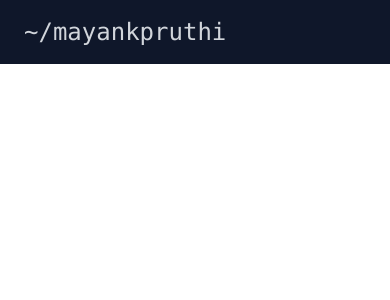
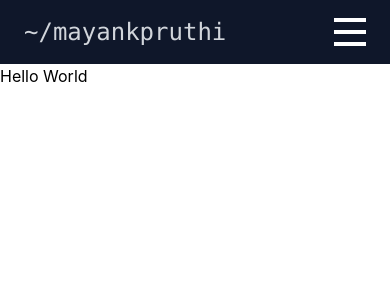
Before and after one commit to mayankpruthii/mayankpruthii.github.io, a React (Create React App) app: page / in a window 390 px wide. Shown: the top 300 px of the page. Built offline with nearby package versions, Linux system fonts and the light colour scheme.

Commit message:
Added navigation bar logic for narrow width screen

```diff
--- a/src/App.js
+++ b/src/App.js
@@ -1,11 +1,16 @@
-import logo from './logo.svg';
-import './App.css';
-import { Header } from './components/Header';
+import logo from "./logo.svg";
+import "./App.css";
+import { Header } from "./components/Header";
 
 function App() {
-  return (
-    <Header />
-  );
+	return (
+		<>
+			<Header />
+			{/* <div className="m-2"></div> */}
+			<div className="pt-16"></div>
+      <p>Hello World</p>
+		</>
+	);
 }
 
 export default App;
--- a/src/components/Header.js
+++ b/src/components/Header.js
@@ -1,7 +1,35 @@
 import React, { useEffect, useState } from "react";
+
+function getCurrentDimension() {
+	return {
+		width: window.innerWidth,
+		height: window.innerHeight,
+	};
+}
 
 export const Header = () => {
 	const [screenSize, setScreenSize] = useState(getCurrentDimension());
+	const [showNarrowWidthScreenMenu, setShowNarrowWidthScreenMenu] =
+		useState(false);
+
+	const handleHamburgerMenuClick = () => {
+		setShowNarrowWidthScreenMenu(!showNarrowWidthScreenMenu);
+	};
+
+	const headerNavigationItems = [
+		{
+			navigationItem: "Blogs",
+			navigationLink: "./",
+		},
+		{
+			navigationItem: "Portfolio",
+			navigationLink: "./",
+		},
+		{
+			navigationItem: "Contact Me",
+			navigationLink: "./",
+		},
+	];
 
 	useEffect(() => {
 		const updateDimension = () => {
@@ -13,37 +41,57 @@ export const Header = () => {
 		};
 	}, [screenSize]);
 
-	function getCurrentDimension() {
-		console.log(window.innerWidth);
-		return {
-			width: window.innerWidth,
-			height: window.innerHeight,
-		};
-	}
-
 	return (
-		<div className="bg-slate-900">
-			<div className="px-6 flex justify-between align-bottom">
+		<div className="h-auto fixed z-50 block">
+			<div className="bg-slate-900 w-screen px-6 flex justify-between align-bottom">
 				<div className="text-2xl py-4 text-gray-300 font-mono">
 					<a href="./">~/mayankpruthi</a>
 				</div>
-				{screenSize.width > 600 ? WideScreenHeaderNavigationTabs() : null}
+				{screenSize.width > 600 ? (
+					<div className="list-none self-center">
+						<ul className="flex">
+							{headerNavigationItems.map((item) => (
+								<div className="py-4 px-4 bg-grey text-gray-300 hover:bg-slate-800 hover:cursor-pointer hover:text-white">
+									{item.navigationItem}
+								</div>
+							))}
+						</ul>
+					</div>
+				) : (
+					// Hamburger Menu Icon
+					<div
+						onClick={handleHamburgerMenuClick}
+						className="flex flex-col justify-center items-center hover:cursor-pointer"
+					>
+						<span
+							className={`bg-white block transition-all duration-300 ease-out h-1 w-8
+						${showNarrowWidthScreenMenu ? "rotate-45 translate-y-2" : "-translate-y-1"}`}
+						></span>
+						<span
+							className={`bg-white block transition-all duration-300 ease-out h-1 w-8 my-1
+						${showNarrowWidthScreenMenu ? "opacity-0" : "opacity-100"}`}
+						></span>
+						<span
+							className={`bg-white block transition-all duration-300 ease-out h-1 w-8
+						${showNarrowWidthScreenMenu ? "-rotate-45 -translate-y-2" : "translate-y-1"}`}
+						></span>
+					</div>
+				)}
+			</div>
+			{/* Narrow Screen Menu */}
+			<div
+				className={`bg-slate-900 w-screen transition-all duration-500 ease-out flex flex-col overflow-y-auto ${
+					showNarrowWidthScreenMenu ? "h-screen" : "h-0"
+				}`}
+			>
+				{showNarrowWidthScreenMenu
+					? headerNavigationItems.map((item) => (
+							<div className="justify-center align-center text-center text-gray-300 py-3 hover:text-white hover:cursor-pointer text-2xl">
+								{item.navigationItem}
+							</div>
+					  ))
+					: null}
 			</div>
 		</div>
 	);
 };
-
-const WideScreenHeaderNavigationTabs = () => {
-    const navigationItemsCss = "py-4 px-4 bg-grey text-gray-300 hover:bg-slate-800 hover:cursor-pointer hover:text-white";
-	return (
-		<div className="list-none self-center">
-			<ul className="flex">
-				<div className={navigationItemsCss}>
-					Blogs
-				</div>
-				<div className={navigationItemsCss}>Portfolio</div>
-				<div className={navigationItemsCss}>Contact Me</div>
-			</ul>
-		</div>
-	);
-};
```
